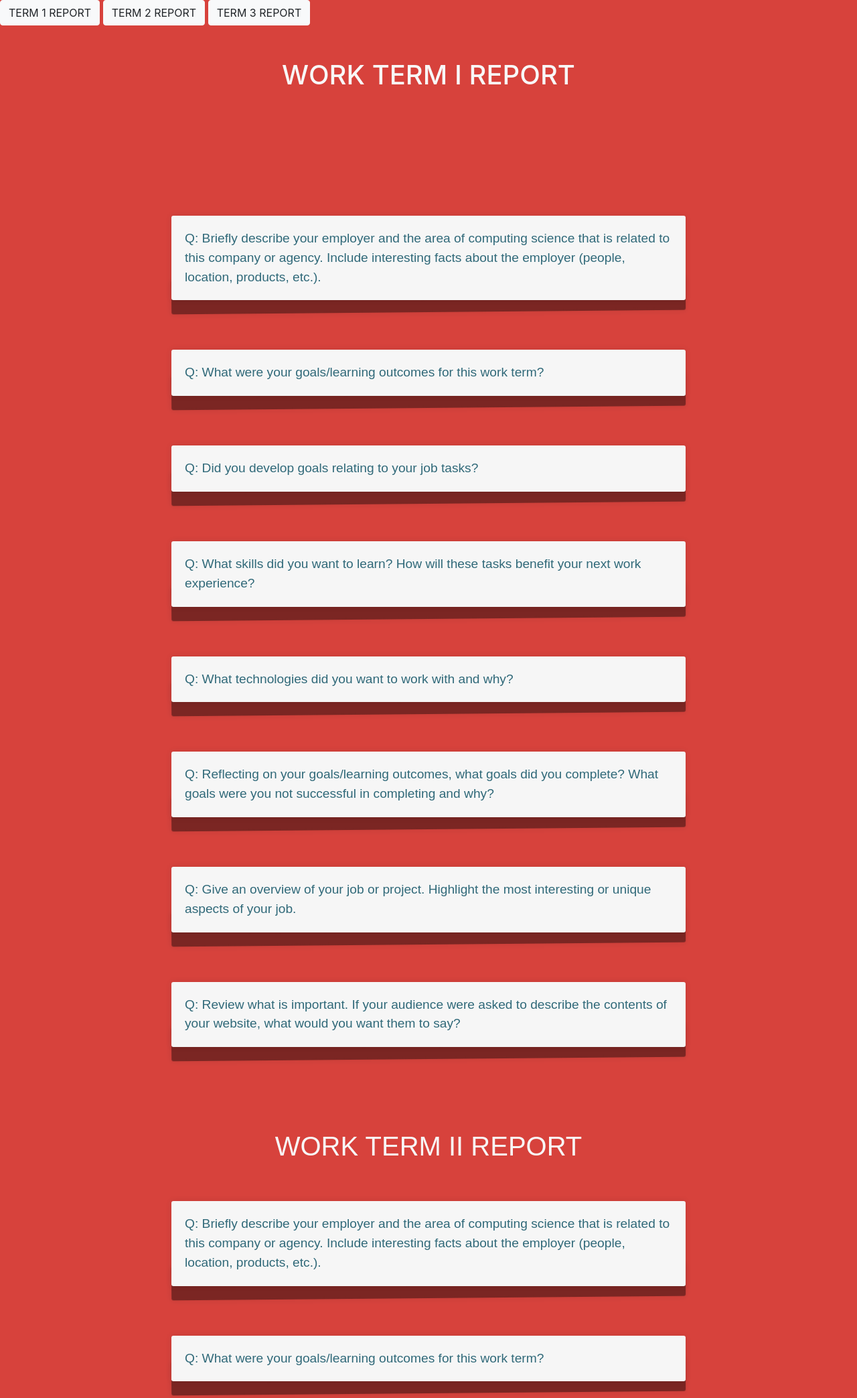
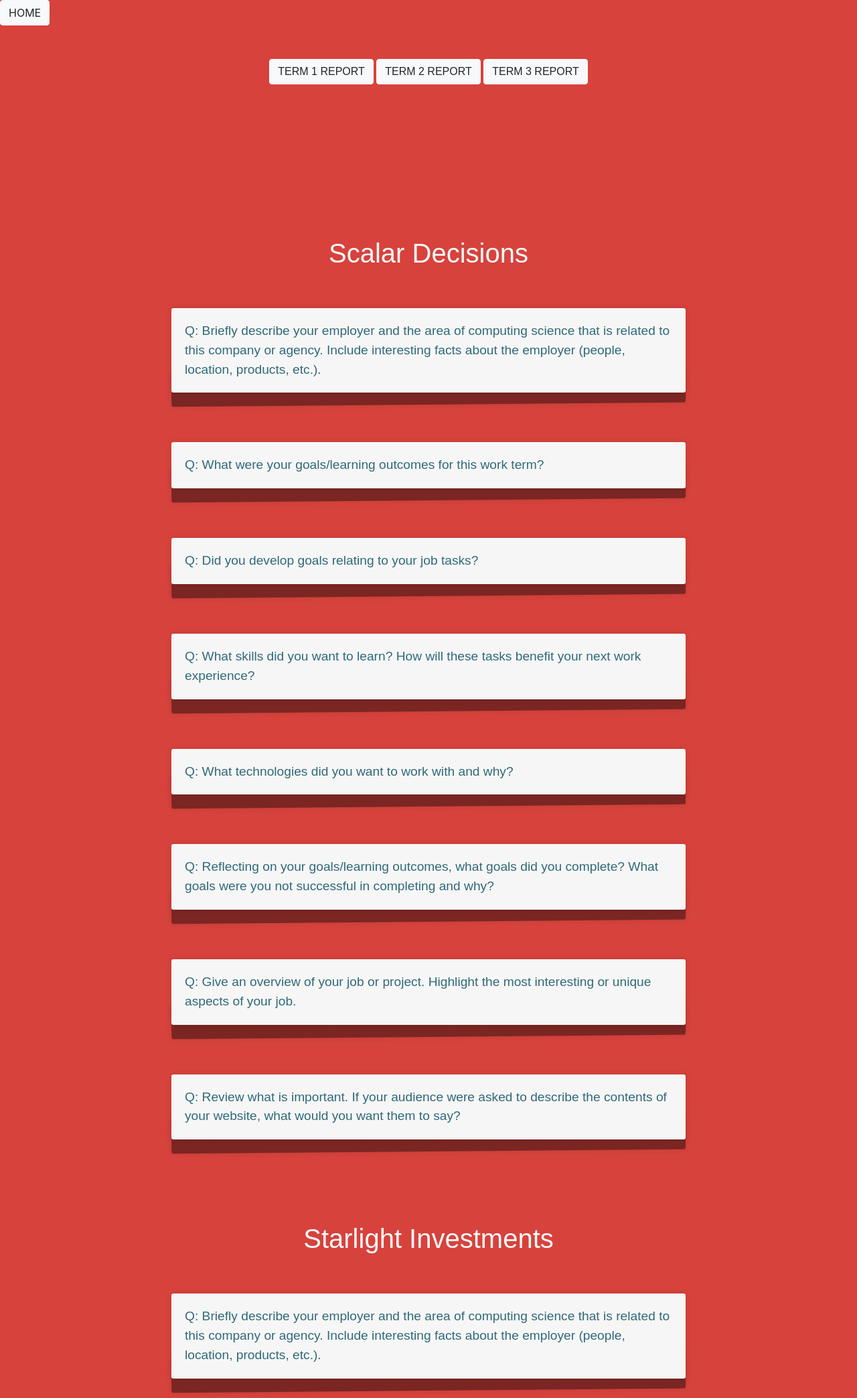
Before and after one commit to mrreddevil018/MyPersonalWebsite, a plain HTML site: page report.html in a window 1280 px wide. Shown: the top 2087 px of the page at 67% size. Drawn offline with nearby package versions, Linux system fonts and the light colour scheme.

Commit message:
Home Page fix

```diff
--- a/css/report.css
+++ b/css/report.css
@@ -19,6 +19,12 @@ section {
 }
 
 .title {
+  text-align: center;
+  padding: 50px;
+  color: #f8f8f8;
+}
+
+.buttons {
   text-align: center;
   padding: 50px;
   color: #f8f8f8;
--- a/report.html
+++ b/report.html
@@ -24,14 +24,18 @@
 <body>
 
 
+  <button type="button" class="btn btn-light">HOME</button>
+  <section class = "buttons">
   <button type="button" class="btn btn-light" id="termOne">TERM 1 REPORT</button>
   <button type="button" class="btn btn-light" id="termTwo">TERM 2 REPORT</button>
   <button type="button" class="btn btn-light" id="termThree">TERM 3 REPORT</button>
+  </section>
 
 
-  <h1 class="title" id="wtOne">WORK TERM I REPORT</h1>
+  <section class = "workterm">
 
-  <section>
+      <h1 class="title" id="wtOne">Scalar Decisions</h1>
+
     <input class="animate" type="radio" name="question" id="q1" />
     <label class="animate" for="q1">Q: Briefly describe your employer and the area of computing science
       that is related to this company or agency. Include interesting facts
@@ -194,7 +198,7 @@
       page.
     </p>
 
-    <h1 class="title" id="wtTwo">WORK TERM II REPORT</h1>
+    <h1 class="title" id="wtTwo">Starlight Investments</h1>
 
     <input class="animate" type="radio" name="question" id="q9" />
     <label class="animate" for="q9">Q: Briefly describe your employer and the area of computing science
@@ -401,7 +405,7 @@
     </p>
 
 
-    <h1 class="title" id="wtThree">WORK TERM III REPORT</h1>
+    <h1 class="title" id="wtThree"> The Co-operators</h1>
 
     <input class="animate" type="radio" name="question" id="q16" />
     <label class="animate" for="q16">Q: Briefly describe your employer and the area of computing science
```
Also changed, not shown: css/style.css (+7 -1 lines), index.html (+7 -0 lines), 1 other file.
